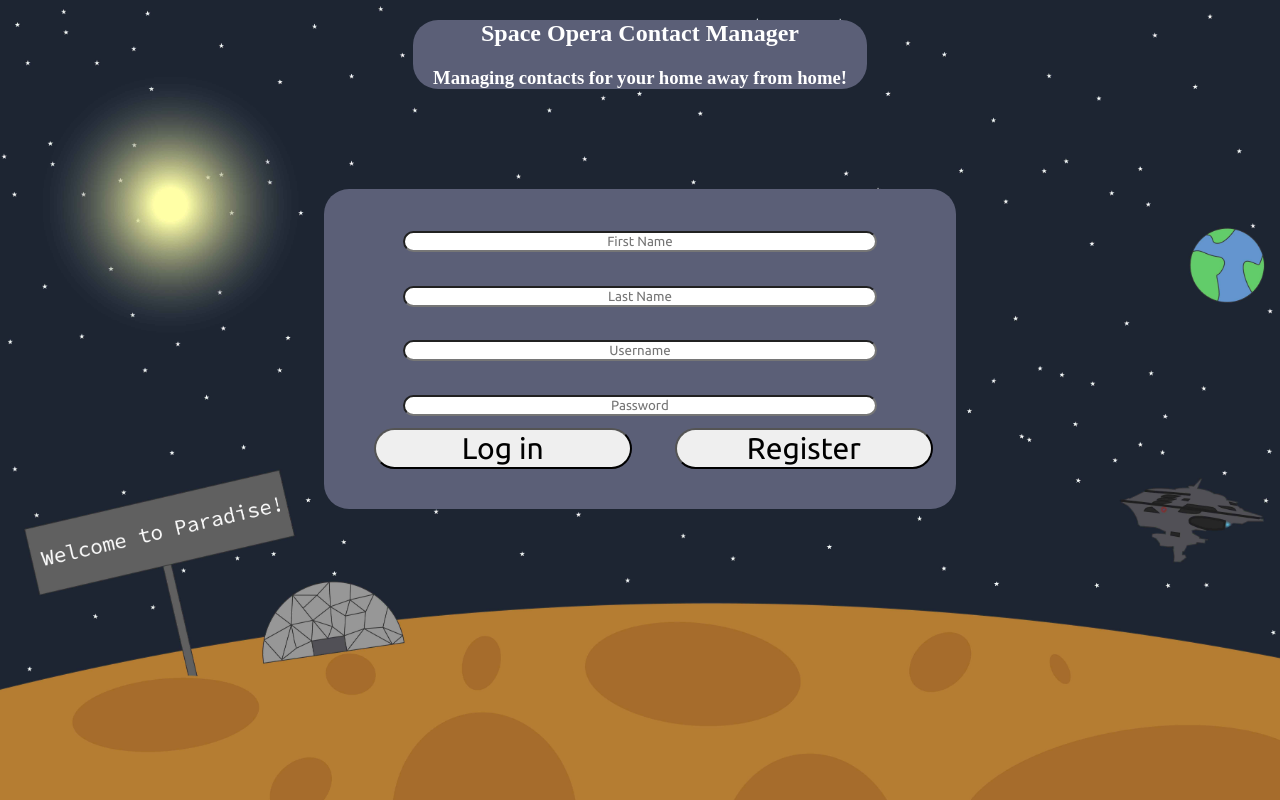
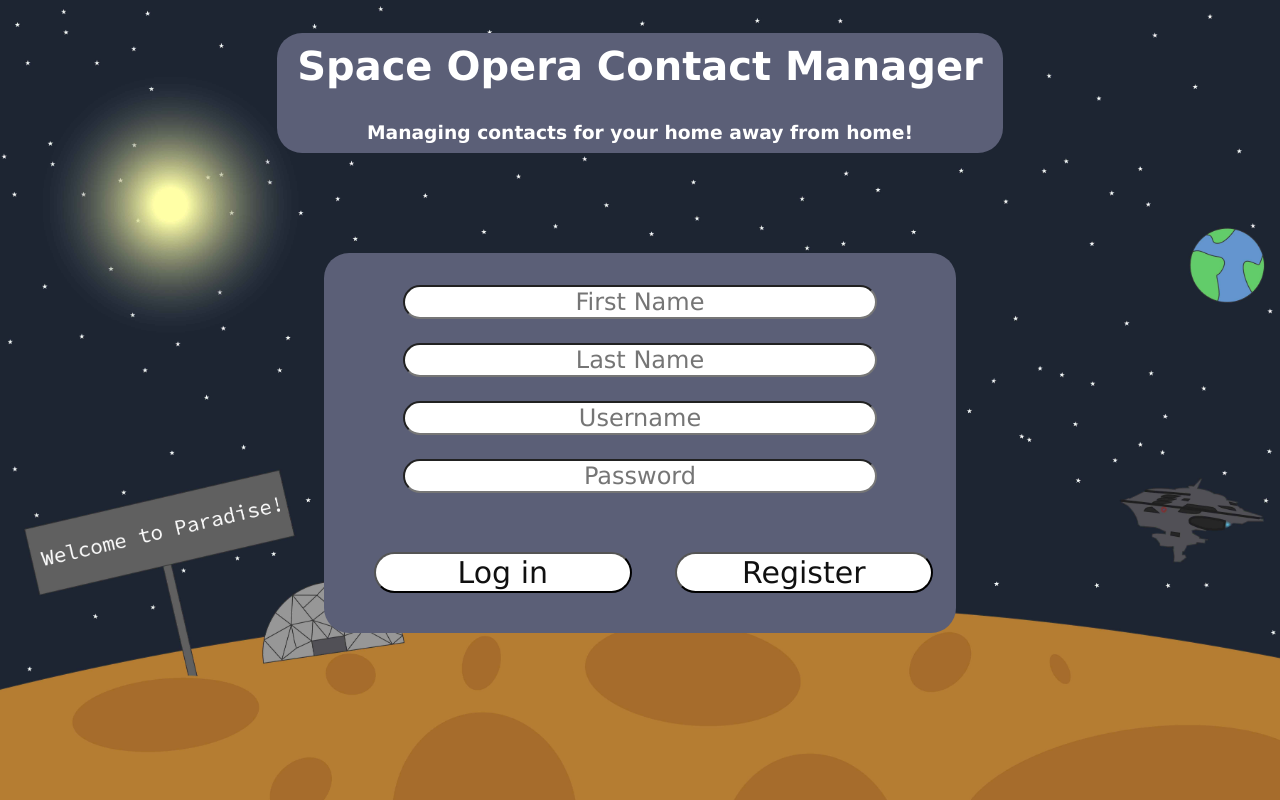
Before and after one commit to justinUCF/Contact-Manager, a PHP site: page /signup.html in a window 1280 px wide. Run offline with PHP 8.4, Linux system fonts and the light colour scheme.

Commit message:
finalaized contacts page

```diff
--- a/css/styles.css
+++ b/css/styles.css
@@ -29,6 +29,18 @@ body
     border-radius: 25px;
 }
 
+#registerDiv
+{
+    font-size: 40px;
+    width: 50%;
+    margin: auto;
+    margin-top: 100px;
+    padding: 20px;
+    background-color: #5b5f77;
+    border-radius: 25px;
+
+}
+/*
 #loggedInDiv
 {
     font-size: 30px;
@@ -47,6 +59,7 @@ body
     padding: 25px;
     background-color: #b2b2b2;
 }
+*/
 
 .buttons
 {
@@ -54,38 +67,52 @@ body
     border-radius: 25px;
     width: 50%;
     margin-left: 5%;
-    font-family: 'Ubuntu', sans-serif;
+    font-family: /*'Ubuntu', sans-serif, */Verdana;
+    background-color: #ffffff;
+    color: #101010;
 }
 
 .buttons:hover{
-    background-color: #00d5124f;
-    color: #FFFFFF;
-    opacity: 50%;
+    background-color: #43454c;
+    color: #ffffff;
+    opacity: 100%;
 }
 
 #loginName
 {
 	font-size: 30px;
+    font-family: /*'Ubuntu', sans-serif, */Verdana;
 }
 #loginPassword
 {
 	font-size: 30px;
+    font-family: Verdana;
 }
+
+
+
+
+
+
 #registerFirst
 {
     font-size: 30px;
+    font-family: Verdana;
 }
 #registerLast
 {
     font-size: 30px;
+    font-family: Verdana;
 }
 #searchText
 {
 	font-size: 30px;
+    font-family: Verdana;
 }
 #colorText
 {
 	font-size: 30px;
+    font-family: Verdana;
 }
 
 input[type="text"],input[type="password"]{
@@ -94,9 +121,10 @@ input[type="text"],input[type="password"]{
     width: 80%;
     margin-left: 10%;
     margin-bottom: 2%;
-    font-family: 'Ubuntu', sans-serif;
+    font-family: Verdana;
+    font-size: 24px;
 }
-
+/*
 #inner-title{
     display: inline-block;
     font-size: 20px;
@@ -108,16 +136,27 @@ input[type="text"],input[type="password"]{
     color: #00aaff;
     padding-bottom: 100px;
 }
-
+*/
 #loginResult{
     display: inline-block;
-    font-size: 0.8em;
+    font-size: 0.6em;
     width: 90%;
     text-align: center;
     margin-left: 5%;
     margin-bottom: 2%;
-    font-family: 'Ubuntu', sans-serif;
-    color: #95060a;
+    font-family: Verdana;
+    color: #ffff00;
+}
+
+#signupResult{
+    display: inline-block;
+    font-size: 0.6em;
+    width: 90%;
+    text-align: center;
+    margin-left: 5%;
+    margin-bottom: 2%;
+    font-family: Verdana;
+    color: #ffff00;
 }
 
 #userName{
@@ -125,6 +164,9 @@ input[type="text"],input[type="password"]{
     width: 80%;
     margin-left: 10%;
     text-align: center;
+    color:#ffffff;
+    font-family: Verdana;
+    font-size: 30px;
 }
 
 #logoutButton{
@@ -132,6 +174,7 @@ input[type="text"],input[type="password"]{
     margin-left: 40%;
 }
 
+/*?*/
 select{
     width: 30%;
     margin-left: 35%;
@@ -139,11 +182,12 @@ select{
     font-size: 0.75em;
     font-family: 'Ubuntu', sans-serif;
 }
-
+/*
 #colorSearchResult{
     display: none;
 }
-
+*/
+/*
 #colorAddResult{
     display: inline-block;
     font-size: 0.8em;
@@ -155,6 +199,7 @@ select{
     font-family: 'Ubuntu', sans-serif;
     color: #95060a;
 }
+    */
 
 /* Fresh additions */
 
@@ -180,7 +225,7 @@ nav ul {
     float: left;
     padding: 10px;
     width: 90%;
-    background-color: #5b5f77;
+    background-color: #6c717d;
     border-radius: 25px;
     color:#ffffff;
 }
@@ -193,11 +238,12 @@ header {
     padding-left: 20px;
     padding-right: 20px;
     /*padding-top: 1px;
-    padding-bottom: 1px;*/
+    padding-bottom: 1px; */
     text-align: center;
     color:#ffffff;
     width:fit-content;
     border-radius: 25px;
+    font-family: Verdana;
 
 }
 
@@ -211,6 +257,7 @@ header {
             color:#ffffff;
             border: 1px solid #000000;
             width: 300px;
+            font-family: Verdana;
         }
 
 
@@ -223,6 +270,7 @@ table {
     background-color: #ffffffd0; /* light opaque white, readable over background */
     color: #000000; /* text is black for contrast */
     border-radius: 8px;
+    font-family: Verdana;
 }
 
 th, td {
--- a/signup.html
+++ b/signup.html
@@ -4,7 +4,7 @@
 <head>
 	<meta charset="utf-8">
 	<meta name="viewport" content="width=device-width, initial-scale=1">
-	<title>Register for Space Opera Contact Manager</title>
+	<title>Register - Space Opera Contact Manager</title>
 	<script type="text/javascript" src="js/md5.js"></script>
 	<script type="text/javascript" src="js/code.js"></script>
     <link href="css/styles.css" rel="stylesheet">
@@ -13,10 +13,10 @@
 <body>
 
 <header>
-	<h2>Space Opera Contact Manager</h2>
-	<h3>Managing contacts for your home away from home!</h3>
+	<h2 style="font-size: 40px; padding-top: 10px;">Space Opera Contact Manager</h2>
+	<h3 style="padding-bottom: 10px;">Managing contacts for your home away from home!</h3>
 </header>
-<div id="loginDiv">
+<div id="registerDiv">
 	<input type="text" id="firstName" placeholder="First Name"/><br />
 	<input type="text" id="lastName" placeholder="Last Name"/><br />
 	<input type="text" id="username" placeholder="Username" /><br />
```
Also changed, not shown: contacts.html (+21 -12 lines), index.html (+4 -4 lines).
